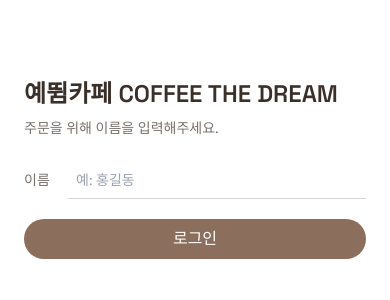
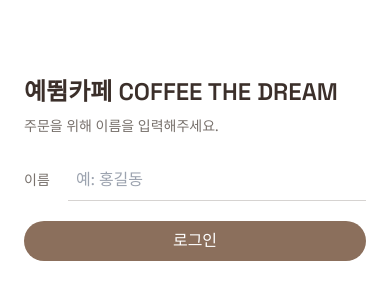
Before and after one commit to joyaxis/YettwimCafe, a Next.js app: page /customer/login in a window 390 px wide. Shown: the part 254-554 px from the top of the page. Built offline with nearby package versions, Linux system fonts and the light colour scheme; no server answers.

Commit message:
모바일 버전 자동확대 제거

```diff
--- a/app/customer/login/page.tsx
+++ b/app/customer/login/page.tsx
@@ -68,7 +68,7 @@ export default function CustomerLoginPage() {
           <label className="flex items-center gap-3 text-sm text-stone-500">
             <span className="min-w-[32px]">이름</span>
             <input
-              className="flex-1 border-b border-stone-300 bg-transparent px-2 py-2 focus:border-stone-500 focus:outline-none"
+              className="flex-1 border-b border-stone-300 bg-transparent px-2 py-2 text-base focus:border-stone-500 focus:outline-none"
               placeholder="예: 홍길동"
               value={name}
               onChange={(e) => setName(e.target.value)}
```
